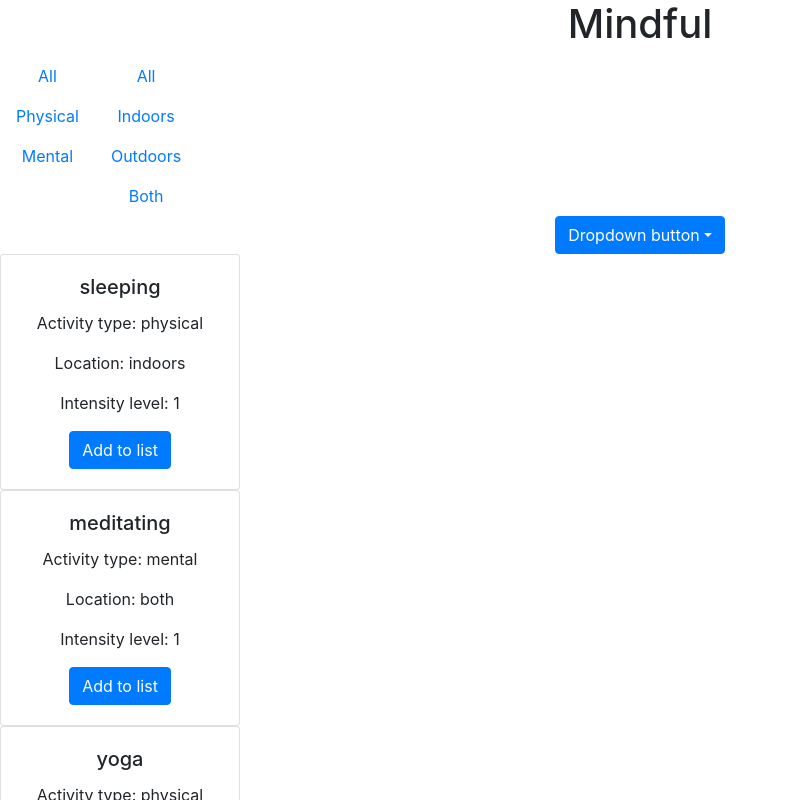
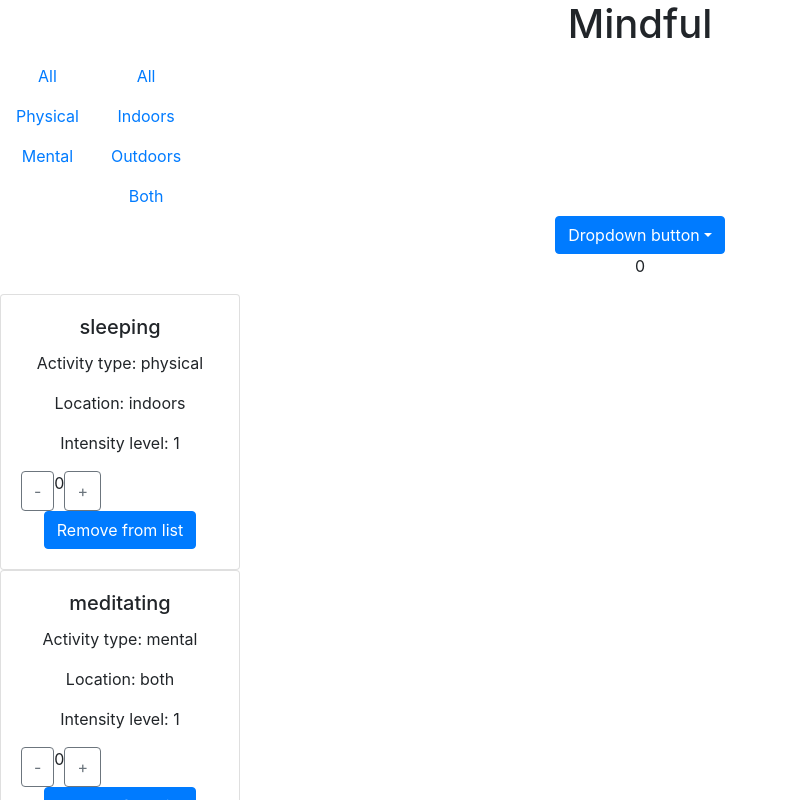
Before and after one commit to lauren-choi/favshows, a React (Create React App) app: page / in a window 1280 px wide. Shown: the top 800 px of the page, without its empty margins (0-788 px from the left). Built offline with nearby package versions, Linux system fonts and the light colour scheme.

Commit message:
aggregates hours with total sum

```diff
--- a/src/AggregateItem.js
+++ b/src/AggregateItem.js
@@ -10,12 +10,15 @@ export default class AggregateItem extends React.Component {
     this.state = {
       hours: 0
     }
+    this.onSelectIncrease = this.onSelectIncrease.bind(this);
+    this.onSelectDecrease = this.onSelectDecrease.bind(this);
   }
 
   onSelectIncrease = event => {
     this.setState({
       hours: this.state.hours + 1
     });
+    this.props.addTotal();
   }
 
   onSelectDecrease = event => {
@@ -23,6 +26,7 @@ export default class AggregateItem extends React.Component {
       this.setState({
         hours: this.state.hours - 1
       });
+      this.props.subtractTotal();
     }
   }
 
@@ -31,15 +35,15 @@ export default class AggregateItem extends React.Component {
       <div>
         <Card style ={{ width: '15rem' }}>
           <Card.Body>
-            <Card.Title>{this.props.name}</Card.Title>
+            <Card.Title>{this.props.item.name}</Card.Title>
             <Card.Text>
-              Activity type: {this.props.type}
+              Activity type: {this.props.item.type}
             </Card.Text>
             <Card.Text>
-              Location: {this.props.location}
+              Location: {this.props.item.location}
             </Card.Text>
             <Card.Text>
-              Intensity level: {this.props.intensity}
+              Intensity level: {this.props.item.intensity}
             </Card.Text>
             <ButtonToolbar style={{ border: 'light', width: '10rem' }}>
               <Button variant="outline-secondary" onClick={() => this.onSelectDecrease()}>-</Button>
--- a/src/AggregateList.js
+++ b/src/AggregateList.js
@@ -1,16 +1,60 @@
 import React from 'react';
 import AggregateItem from './AggregateItem';
+import Card from 'react-bootstrap/Card';
+import Button from 'react-bootstrap/Button';
+import ButtonToolbar from 'react-bootstrap/ButtonToolbar';
 
 export default class AggregateList extends React.Component {
 
   constructor(props) {
     super(props);
+    this.state = {
+      total: 0
+    };
+    this.subtractTotal = this.subtractTotal.bind(this);
+    this.addTotal = this.addTotal.bind(this);
+  }
+
+  subtractTotal = () => {
+    this.setState({
+      total: this.state.total - 1
+    });
+  }
+
+  addTotal = () => {
+    this.setState({
+      total: this.state.total + 1
+    });
   }
 
   render() {
     return (
       <div>
-        {this.props.list.map((item) => <AggregateItem item={this.item}/>)}
+        <p>{this.state.total}</p>
+        {this.props.list.map((val) => <AggregateItem item={val}
+        subtractTotal={this.subtractTotal} addTotal={this.addTotal} />)}
+        {/* {this.props.list.map((item) => <div>
+        <Card style ={{ width: '15rem' }}>
+          <Card.Body>
+            <Card.Title>{item.name}</Card.Title>
+            <Card.Text>
+              Activity type: {item.type}
+            </Card.Text>
+            <Card.Text>
+              Location: {item.location}
+            </Card.Text>
+            <Card.Text>
+              Intensity level: {item.intensity}
+            </Card.Text>
+            <ButtonToolbar style={{ border: 'light', width: '10rem' }}>
+              <Button variant="outline-secondary" onClick={this.onSelectDecrease(item)}>-</Button>
+                <Card.Text>{item.hours}</Card.Text>
+              <Button variant="outline-secondary" onClick={this.onSelectIncrease}>+</Button>
+            </ButtonToolbar>
+            <Button variant="primary">Remove from list</Button>
+          </Card.Body>
+        </Card>
+      </div>)} */}
       </div>
     );
   }
--- a/src/FilteredList.js
+++ b/src/FilteredList.js
@@ -12,7 +12,8 @@ export default class FilteredList extends React.Component {
     this.state = {
       type: "All",
       location: "All",
-      sortState: "Select"
+      sortState: "Select",
+      total: 0
     }
   }
 
@@ -84,8 +85,6 @@ export default class FilteredList extends React.Component {
     this.props.list.sort((a, b) => a.intensity - b.intensity)
   }
 
-
-
   render() {
     return (
       <div>
@@ -106,9 +105,9 @@ export default class FilteredList extends React.Component {
           <Dropdown.Item eventKey="ascending" onSelect={this.onSelectSorting}>Lowest to Highest</Dropdown.Item>
           <Dropdown.Item eventKey="descending" onSelect={this.onSelectSorting}>Highest to Lowest</Dropdown.Item>
         </DropdownButton>
-        <DisplayList list={this.props.list.filter(this.applyFilters).sort(
-          (a, b) => this.state.sortState === "ascending" ? this.sortAscending(a, b) : this.sortDescending(a, b))}/>
-        <AggregateList list={this.props.list} />
+        {/* <DisplayList list={this.props.list.filter(this.applyFilters).sort(
+          (a, b) => this.state.sortState === "ascending" ? this.sortAscending(a, b) : this.sortDescending(a, b))}/> */}
+        <AggregateList list={this.props.list}/>
       </div>
     );
   }
```
